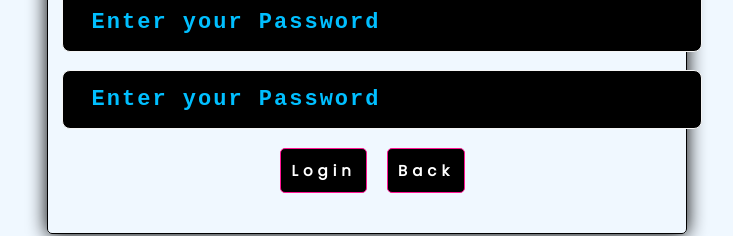
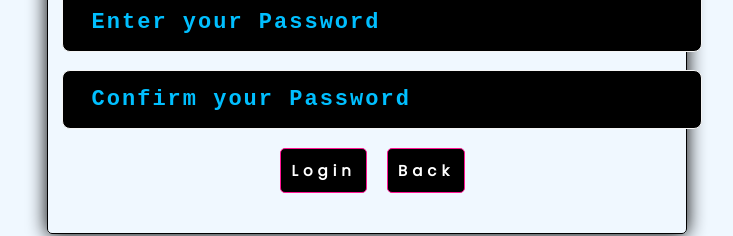
Before and after one commit to KambonoJeff/REACT-FRONT_DONATION_API, a React (Create React App) app: page /admin/register in a window 1280 px wide. Shown: the part 349-585 px from the top of the page, without its empty margins (273-1006 px from the left). Built offline with nearby package versions, Linux system fonts and the light colour scheme.

Commit message:
Admin front login form function development

```diff
--- a/src/Admin/Admin.jsx
+++ b/src/Admin/Admin.jsx
@@ -29,7 +29,7 @@ export default function Admin() {
         setAdmin("Admin :: ", data.name);
         setToken("TOKEN ::", data.token);
 
-      }).catch((err)=>{
+      }).catch(({err})=>{
         console.log(err)
         setError("error from back ::", err)
       })
@@ -51,7 +51,7 @@ export default function Admin() {
           <input ref={emailRef} type="email" placeholder='Enter your Email' />
           <input ref={nameRef} type="name" placeholder='Enter your name' />
           <input ref={passwordRef} type="password" placeholder='Enter your Password' />
-          <input ref={passwordConfirmationRef} type="password" placeholder='Enter your Password' />
+          <input ref={passwordConfirmationRef} type="password" placeholder='Confirm your Password' />
 
           <button  className="btn" type="submit"> Login </button>
           <button className='btn' onClick={()=>{navigate(-1)}}> Back </button>
--- a/src/components/DefaultLayout.js
+++ b/src/components/DefaultLayout.js
@@ -8,7 +8,7 @@ import axiosClient from '../axios-client'
 
 export default function DefaultLayout() {
 
-  const {user,token, setToken, setUser} = useStateContext()
+  const {user, admin,ngo,token, setToken,setAdmin,setNgo, setUser} = useStateContext()
   if(!token){
     return <Navigate to="/login"/>
   }
```
